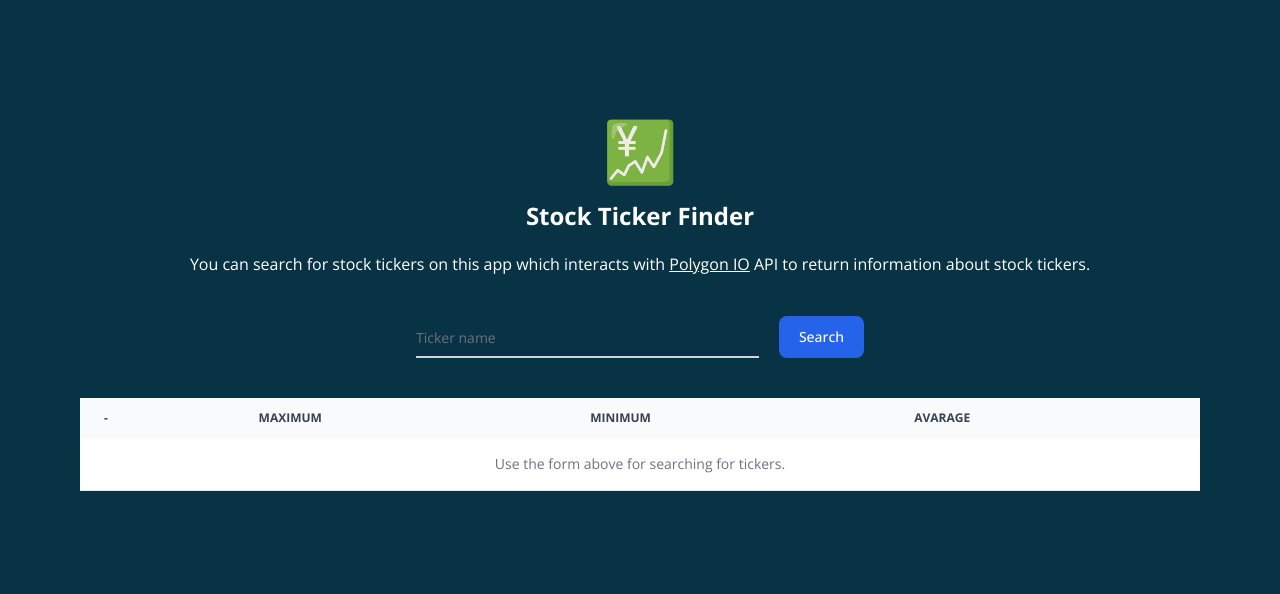
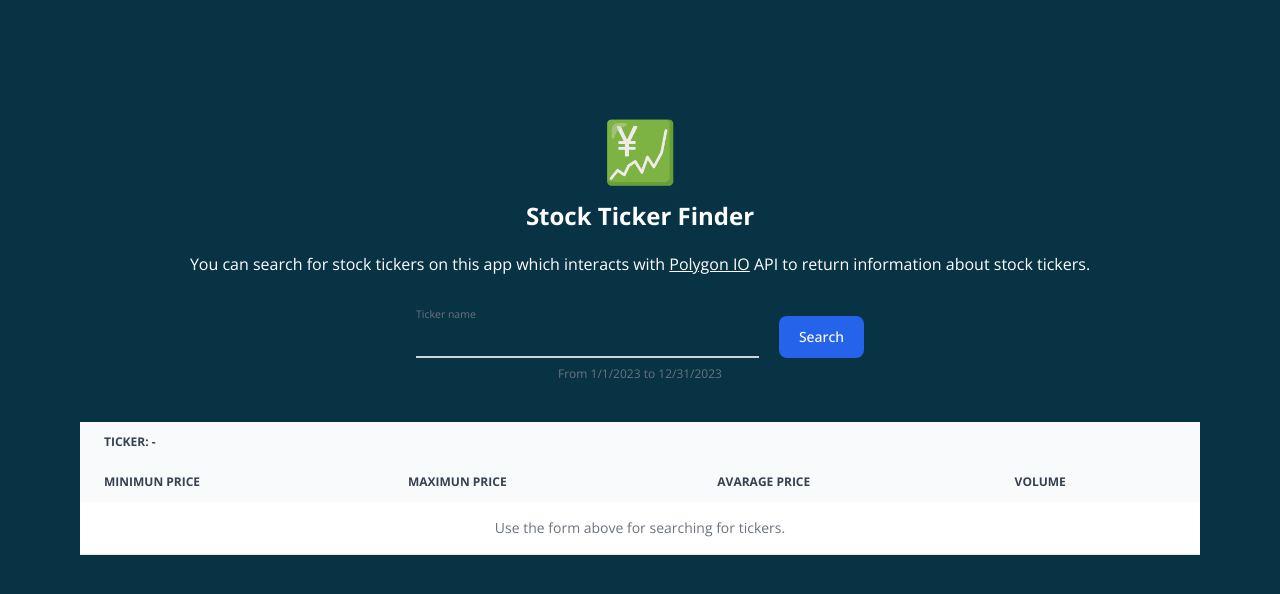
Before and after one commit to rinterliche/portrait-test-ui, a React (Create React App) app: page / in a window 1280 px wide. Shown: the top 594 px of the page. Built offline with nearby package versions, Linux system fonts and the light colour scheme.

Commit message:
chore: refac data table presentation

```diff
--- a/src/components/form.js
+++ b/src/components/form.js
@@ -36,9 +36,7 @@ function AppForm() {
             minimumPrice: `$${ticker.l}`,
             maximumPrice: `$${ticker.h}`,
             averagePrice: `$${ticker.vw}`,
-            minimumVolume: `$${ticker.v}`,
-            maximumVolume: `$${ticker.v}`,
-            averageVolume: `$${ticker.v}`
+            volume: `${ticker.v}`
           })
         })
       }
@@ -51,11 +49,15 @@ function AppForm() {
     setFormParams({ ...formParams, tickerName: event.target.value })
   }
 
+  const from = new Date(formParams.from).toLocaleDateString("en-US")
+  const to = new Date(formParams.to).toLocaleDateString("en-US")
+
   return (
-    <form className="max-w-md mx-auto flex gap-5 mb-10" onSubmit={handleSubmit}>
+    <div className="mb-10">
+      <form className="max-w-md mx-auto flex gap-5" onSubmit={handleSubmit}>
         <div className="relative z-0 w-full">
+          <label htmlFor="stockTickerName" className="peer-focus:font-medium absolute text-sm text-gray-500 dark:text-gray-400 duration-300 transform -translate-y-6 scale-75 top-3 -z-10 origin-[0] peer-focus:start-0 rtl:peer-focus:translate-x-1/4 rtl:peer-focus:left-auto peer-focus:text-blue-600 peer-focus:dark:text-blue-500 peer-placeholder-shown:scale-100 peer-placeholder-shown:translate-y-0 peer-focus:scale-75 peer-focus:-translate-y-6">Ticker name</label>
           <input type="text" name="stockTickerName" value={formParams.tickerName} onChange={handleChangeSearchTerm} className="block py-2.5 px-0 w-full text-sm text-gray-900 bg-transparent border-0 border-b-2 border-gray-300 appearance-none dark:text-white dark:border-gray-600 dark:focus:border-blue-500 focus:outline-none focus:ring-0 focus:border-blue-600 peer" placeholder=" " required />
-        <label htmlFor="stockTickerName" className="peer-focus:font-medium absolute text-sm text-gray-500 dark:text-gray-400 duration-300 transform -translate-y-6 scale-75 top-3 -z-10 origin-[0] peer-focus:start-0 rtl:peer-focus:translate-x-1/4 rtl:peer-focus:left-auto peer-focus:text-blue-600 peer-focus:dark:text-blue-500 peer-placeholder-shown:scale-100 peer-placeholder-shown:translate-y-0 peer-focus:scale-75 peer-focus:-translate-y-6">Ticker name</label>
         </div>
         <button type="submit" className="text-white focus:ring-4 focus:outline-none font-medium rounded-lg text-sm w-full sm:w-auto px-5 py-2.5 text-center bg-blue-600 hover:bg-blue-700 focus:ring-blue-800">
           {appState.isLoadingTickers &&
@@ -72,7 +74,11 @@ function AppForm() {
             <>Search</>
           }
         </button>
+
       </form>
+      <p class="mt-2 text-xs text-gray-500 dark:text-gray-400 text-center">From {from} to {to}</p>
+    </div>
+
   )
 }
 
--- a/src/components/table.js
+++ b/src/components/table.js
@@ -15,18 +15,21 @@ function AppTable() {
     <div className="relative overflow-x-auto">
       <table className="w-full text-sm text-left rtl:text-right text-gray-500 dark:text-gray-400 mb-20">
         <thead className="text-xs text-gray-700 uppercase bg-gray-50 dark:bg-gray-700 dark:text-gray-400">
+          <th scope="col" colSpan="4" className="px-6 py-3">
+            Ticker: {searchTerm || "-"}
+          </th>
           <tr>
             <th scope="col" className="px-6 py-3">
-              {searchTerm || "-"}
+              Minimun price
             </th>
             <th scope="col" className="px-6 py-3">
-              maximum
+              Maximun price
             </th>
             <th scope="col" className="px-6 py-3">
-              minimum
+              Avarage price
             </th>
             <th scope="col" className="px-6 py-3">
-              Avarage
+              Volume
             </th>
           </tr>
         </thead>
@@ -34,20 +37,6 @@ function AppTable() {
         <tbody>
           {isLoadingTickers &&
             <>
-              <tr className="bg-white border-b dark:bg-gray-800 dark:border-gray-700">
-                <td className="px-6 py-4">
-                  <div className="h-2.5 bg-gray-200 rounded-full dark:bg-gray-700 w-32 animate-pulse"></div>
-                </td>
-                <td className="px-6 py-4">
-                  <div className="h-2.5 bg-gray-200 rounded-full dark:bg-gray-700 w-24 animate-pulse"></div>
-                </td>
-                <td className="px-6 py-4">
-                  <div className="h-2.5 bg-gray-200 rounded-full dark:bg-gray-700 w-24 animate-pulse"></div>
-                </td>
-                <td className="px-6 py-4">
-                  <div className="h-2.5 bg-gray-200 rounded-full dark:bg-gray-700 w-24 animate-pulse"></div>
-                </td>
-              </tr>
               <tr className="bg-white border-b dark:bg-gray-800 dark:border-gray-700">
                 <td className="px-6 py-4">
                   <div className="h-2.5 bg-gray-200 rounded-full dark:bg-gray-700 w-32 animate-pulse"></div>
@@ -96,23 +85,9 @@ function AppTable() {
                 <td className="px-6 py-4">
                   {ticker.averagePrice}
                 </td>
-              </tr>
-              <tr className="bg-white border-b dark:bg-gray-800 dark:border-gray-700">
-                <th scope="row" className="px-6 py-4 font-medium text-gray-900 whitespace-nowrap dark:text-white">
-                  <span className="font-bold">Volume</span>
-                </th>
                 <td className="px-6 py-4">
-                  {ticker.minimumVolume}
+                  {ticker.volume}
                 </td>
-                <td className="px-6 py-4">
-                  {ticker.maximumVolume}
-                </td>
-                <td className="px-6 py-4">
-                  {ticker.averageVolume}
-                </td>
-              </tr>
-              <tr className="bg-white border-b dark:bg-gray-800 dark:border-gray-700">
-                <td colSpan="4"></td>
               </tr>
             </>
           })}
```
Lines whose indentation alone changed are shown as unchanged.
